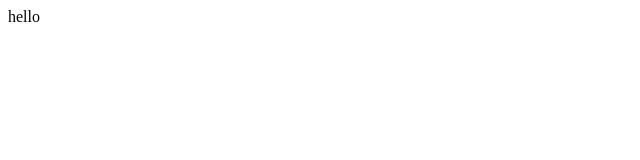
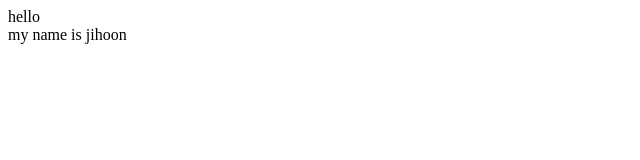
Before and after one commit to yooji0415/test, a plain HTML site: page index.html in a window 1280 px wide. Shown: the whole page, without its empty margins (0-640 px from the left). Drawn offline with Linux system fonts and the light colour scheme.

Commit message:
메인페이지 내용 추가

```diff
--- a/index.html
+++ b/index.html
@@ -7,5 +7,6 @@
 </head>
 <body>
     <div>hello</div>
+    <div>my name is jihoon</div>
 </body>
 </html>
```
